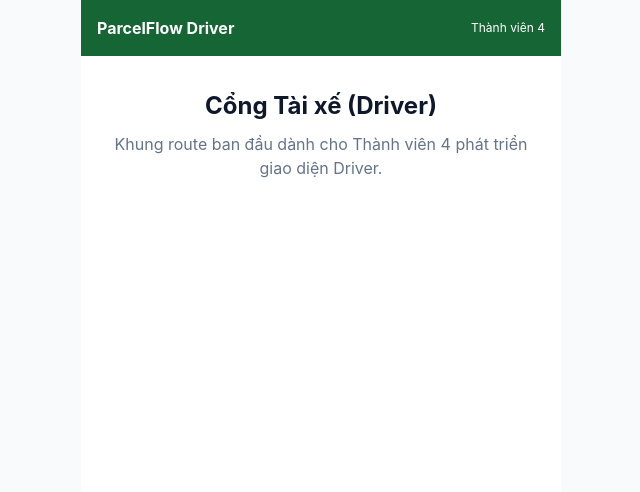
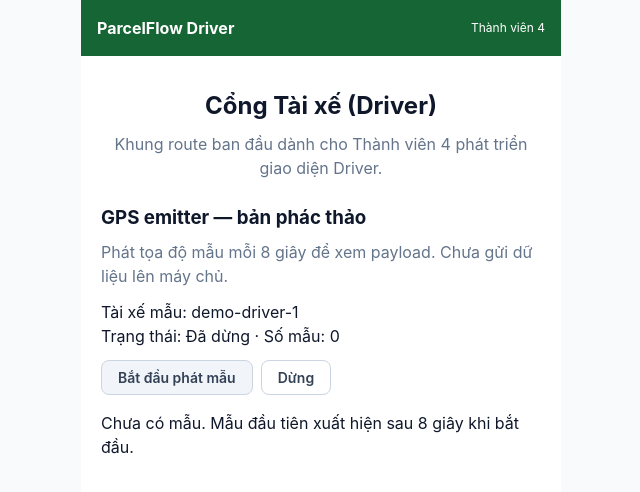
Before and after one commit to namnkahn1607/INT3326E, a React (Vite) app in the folder apps/web/: page /driver in a window 1280 px wide. Shown: the top 492 px of the page, without its empty margins (319-959 px from the left). Built offline with nearby package versions, Linux system fonts and the light colour scheme.

Commit message:
feat(driver): add GPS emitter

```diff
--- a/apps/web/src/features/driver/DriverPlaceholderPage.tsx
+++ b/apps/web/src/features/driver/DriverPlaceholderPage.tsx
@@ -1,3 +1,5 @@
+import { GpsEmitter } from './GpsEmitter'
+
 export function DriverPlaceholderPage() {
   return (
     <div style={{ padding: '32px 20px', textAlign: 'center' }}>
@@ -5,6 +7,7 @@ export function DriverPlaceholderPage() {
       <p style={{ color: '#64748b', marginTop: '8px' }}>
         Khung route ban đầu dành cho Thành viên 4 phát triển giao diện Driver.
       </p>
+      <GpsEmitter driverId="demo-driver-1" />
     </div>
   )
 }
--- /dev/null
+++ b/apps/web/src/features/driver/GpsEmitter.tsx
@@ -0,0 +1,78 @@
+import { useEffect, useState } from 'react'
+
+export interface GpsEmitterDraftEvent {
+  driverId: string
+  lat: number
+  lng: number
+  clientTimestamp: string
+}
+
+interface GpsEmitterProps {
+  driverId: string
+  onEmit?: (event: GpsEmitterDraftEvent) => void
+}
+
+const EMIT_INTERVAL_MS = 8000
+const SAMPLE_COORDINATES = { lat: 21.0285, lng: 105.8542 }
+
+export function GpsEmitter({ driverId, onEmit }: GpsEmitterProps) {
+  const [running, setRunning] = useState(false)
+  const [lastEvent, setLastEvent] = useState<GpsEmitterDraftEvent | null>(null)
+  const [eventCount, setEventCount] = useState(0)
+
+  useEffect(() => {
+    if (!running || !driverId.trim()) return
+
+    const intervalId = window.setInterval(() => {
+      const event: GpsEmitterDraftEvent = {
+        driverId,
+        ...SAMPLE_COORDINATES,
+        clientTimestamp: new Date().toISOString(),
+      }
+
+      setLastEvent(event)
+      setEventCount((count) => count + 1)
+      onEmit?.(event)
+    }, EMIT_INTERVAL_MS)
+
+    return () => window.clearInterval(intervalId)
+  }, [running, driverId, onEmit])
+
+  return (
+    <section aria-labelledby="gps-emitter-title" style={{ marginTop: '24px', textAlign: 'left' }}>
+      <h3 id="gps-emitter-title">GPS emitter — bản phác thảo</h3>
+      <p style={{ color: '#64748b', marginTop: '8px' }}>
+        Phát tọa độ mẫu mỗi 8 giây để xem payload. Chưa gửi dữ liệu lên máy chủ.
+      </p>
+      <p style={{ marginTop: '12px' }}>Tài xế mẫu: {driverId}</p>
+      <p role="status">
+        Trạng thái: {running && driverId.trim() ? 'Đang phát mẫu' : 'Đã dừng'} · Số mẫu: {eventCount}
+      </p>
+      <div style={{ display: 'flex', gap: '8px', marginTop: '12px' }}>
+        <button
+          type="button"
+          className="btn btn-secondary"
+          disabled={running || !driverId.trim()}
+          onClick={() => setRunning(true)}
+        >
+          Bắt đầu phát mẫu
+        </button>
+        <button
+          type="button"
+          className="btn btn-outline"
+          disabled={!running}
+          onClick={() => setRunning(false)}
+        >
+          Dừng
+        </button>
+      </div>
+      {lastEvent ? (
+        <pre style={{ marginTop: '16px', padding: '12px', background: '#f0fdf4', overflowX: 'auto' }}>
+          <code>{JSON.stringify(lastEvent, null, 2)}</code>
+        </pre>
+      ) : (
+        <p style={{ marginTop: '16px' }}>Chưa có mẫu. Mẫu đầu tiên xuất hiện sau 8 giây khi bắt đầu.</p>
+      )}
+    </section>
+  )
+}
```
Also changed, not shown: 1 other file (tests, documents, lock files or other folders).
